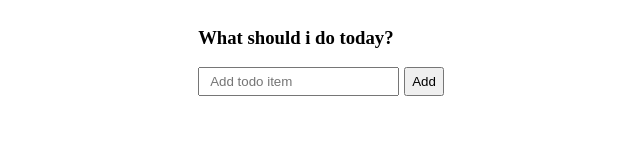
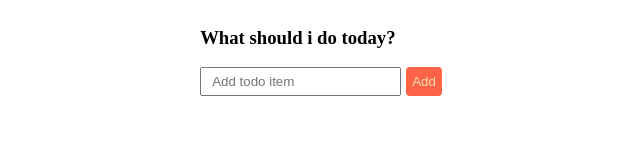
Before and after one commit to Nipun753/Geekster, a plain HTML site: page Web Fundamental Dec 21/jan-27/Q1.html in a window 1280 px wide. Shown: the whole page, without its empty margins (319-959 px from the left). Drawn offline with Linux system fonts and the light colour scheme.

Commit message:
Update Q2.css

```diff
--- a/Web Fundamental Dec 21/jan-27/Q2.css
+++ b/Web Fundamental Dec 21/jan-27/Q2.css
@@ -22,3 +22,9 @@ body {
 .todo-item {
   margin: 10px 0;
 }
+button {
+  border-radius: 4px;
+  color: wheat;
+  border: none;
+  background-color: tomato;
+}
```
